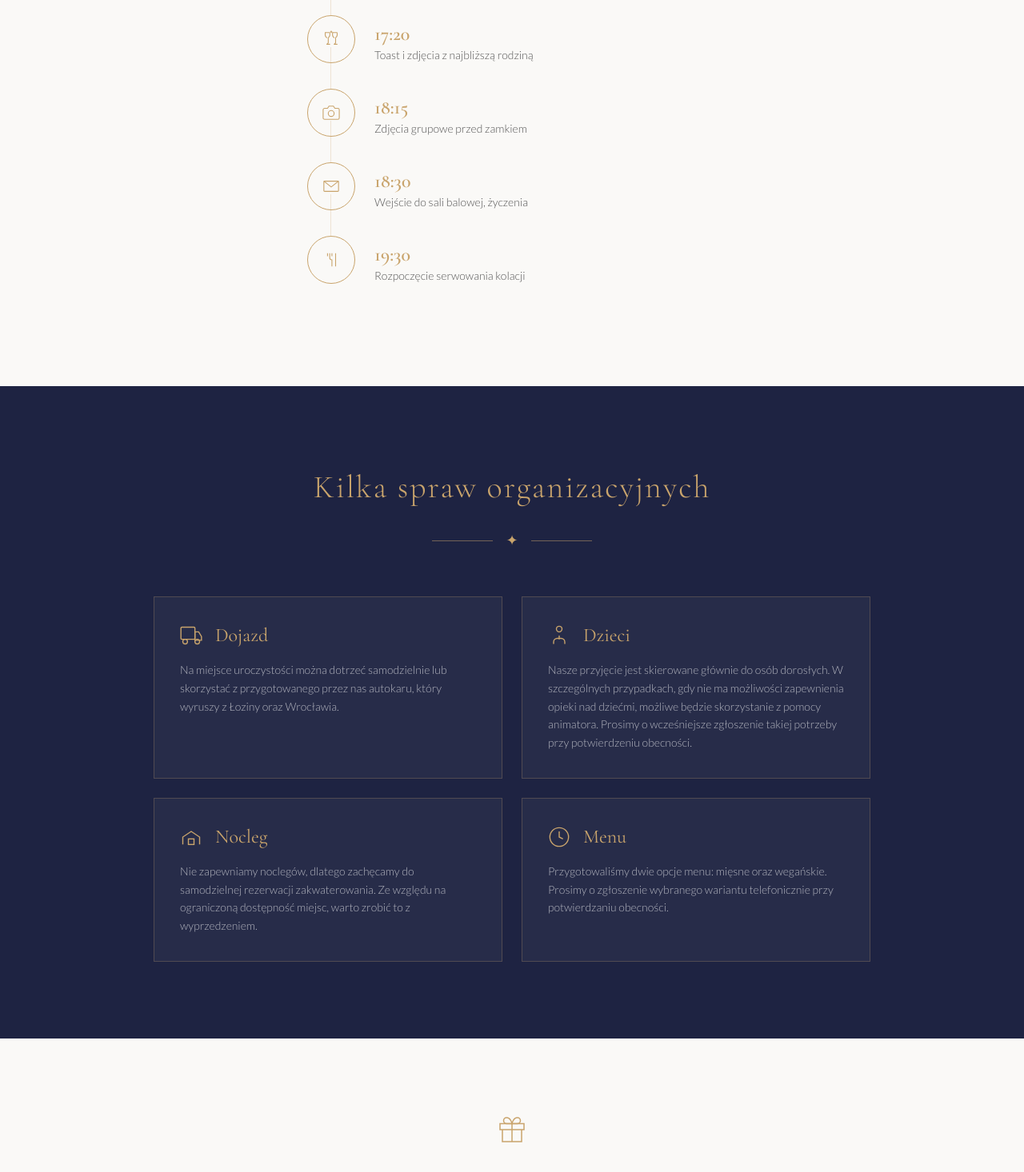
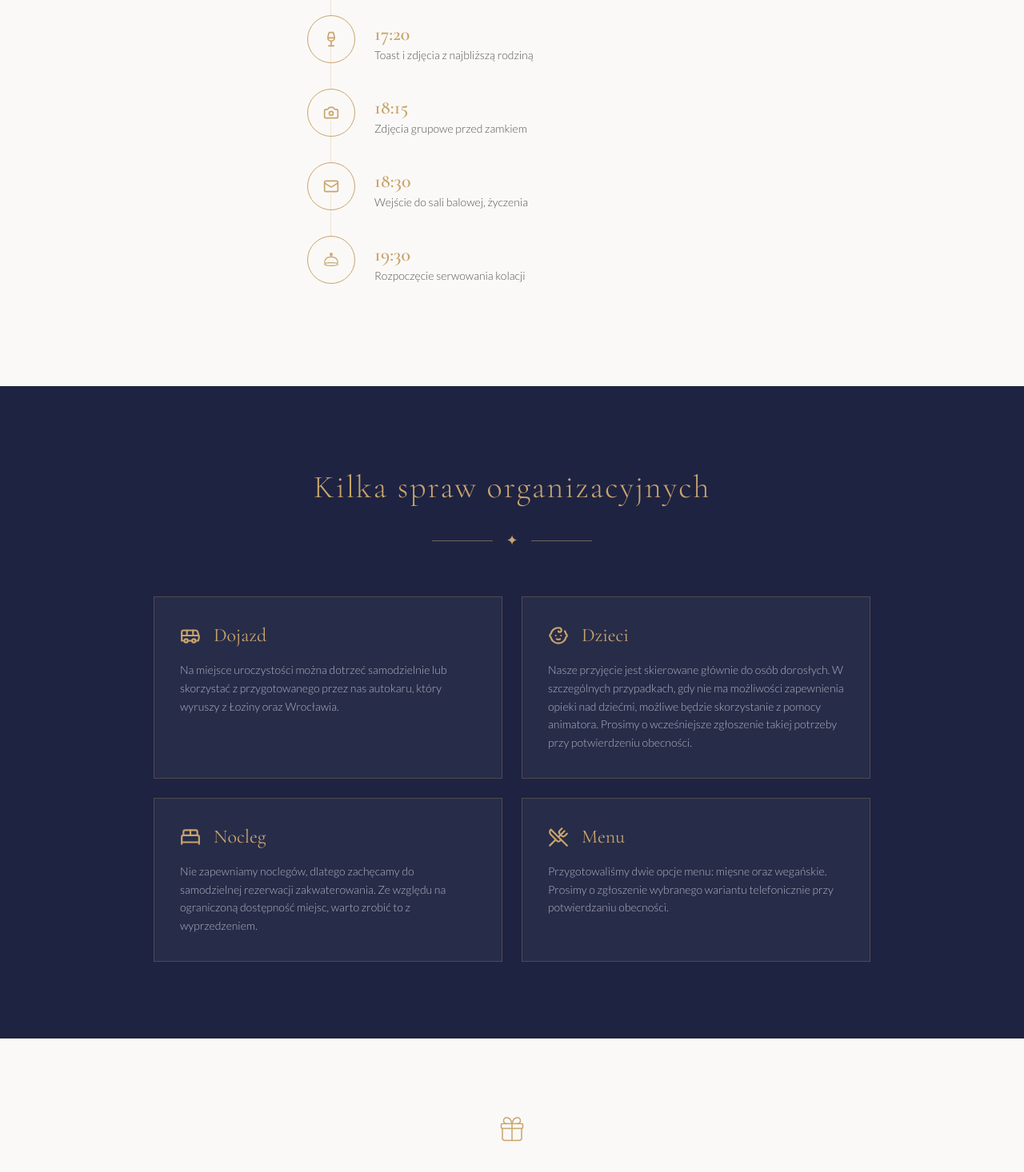
Before and after one commit to mbanaszkiewicz/paweldariaslub, a Next.js app: page / in a window 1280 px wide. Shown: the part 1440-2906 px from the top of the page at 80% size. Built offline with nearby package versions, Linux system fonts and the light colour scheme; no server answers.

Commit message:
rework icons

```diff
--- a/components/ContactSection.tsx
+++ b/components/ContactSection.tsx
@@ -1,3 +1,4 @@
+import { User, Phone } from "lucide-react";
 import { weddingData } from "@/config/wedding";
 
 export default function ContactSection() {
@@ -17,10 +18,7 @@ export default function ContactSection() {
               style={{ borderColor: "rgba(201,164,108,0.35)" }}
             >
               <div className="flex justify-center mb-4" style={{ color: "var(--secondary)" }}>
-                <svg width="28" height="28" viewBox="0 0 24 24" fill="none" stroke="currentColor" strokeWidth="1.2">
-                  <circle cx="12" cy="7" r="4"/>
-                  <path d="M4 21v-2a6 6 0 0 1 6-6h4a6 6 0 0 1 6 6v2"/>
-                </svg>
+                <User size={28} strokeWidth={1.2} />
               </div>
 
               <p
@@ -47,9 +45,7 @@ export default function ContactSection() {
                   className="inline-flex items-center gap-2 text-sm transition-opacity hover:opacity-70"
                   style={{ color: "#666", fontFamily: "var(--font-lato)", fontWeight: 300 }}
                 >
-                  <svg width="14" height="14" viewBox="0 0 24 24" fill="none" stroke="currentColor" strokeWidth="1.5">
-                    <path d="M22 16.92v3a2 2 0 0 1-2.18 2 19.79 19.79 0 0 1-8.63-3.07A19.5 19.5 0 0 1 4.69 12 19.79 19.79 0 0 1 1.61 3.35 2 2 0 0 1 3.58 1h3a2 2 0 0 1 2 1.72 12.84 12.84 0 0 0 .7 2.81 2 2 0 0 1-.45 2.11L7.91 8.96a16 16 0 0 0 6.13 6.13l1.27-1.27a2 2 0 0 1 2.11-.45 12.84 12.84 0 0 0 2.81.7A2 2 0 0 1 22 16.92z"/>
-                  </svg>
+                  <Phone size={14} strokeWidth={1.5} />
                   {c.phone}
                 </a>
               )}
--- a/components/GiftSection.tsx
+++ b/components/GiftSection.tsx
@@ -1,20 +1,12 @@
+import { Gift } from "lucide-react";
 import { weddingData } from "@/config/wedding";
 
 export default function GiftSection() {
   return (
     <section className="py-24 px-6" style={{ background: "#faf9f7" }}>
       <div className="max-w-xl mx-auto text-center">
-        <div
-          className="flex justify-center mb-6"
-          style={{ color: "var(--secondary)" }}
-        >
-          <svg width="36" height="36" viewBox="0 0 24 24" fill="none" stroke="currentColor" strokeWidth="1">
-            <path d="M20 12v10H4V12"/>
-            <path d="M22 7H2v5h20V7z"/>
-            <line x1="12" y1="22" x2="12" y2="7"/>
-            <path d="M12 7H7.5a2.5 2.5 0 0 1 0-5C11 2 12 7 12 7z"/>
-            <path d="M12 7h4.5a2.5 2.5 0 0 0 0-5C13 2 12 7 12 7z"/>
-          </svg>
+        <div className="flex justify-center mb-6" style={{ color: "var(--secondary)" }}>
+          <Gift size={36} strokeWidth={1} />
         </div>
 
         <h2 className="section-title">W temacie prezentów</h2>
--- a/components/InfoCards.tsx
+++ b/components/InfoCards.tsx
@@ -1,33 +1,11 @@
+import { Bus, Baby, BedDouble, UtensilsCrossed } from "lucide-react";
 import { weddingData } from "@/config/wedding";
 
 const icons: Record<string, React.ReactNode> = {
-  Dojazd: (
-    <svg width="28" height="28" viewBox="0 0 24 24" fill="none" stroke="currentColor" strokeWidth="1.2">
-      <rect x="1" y="3" width="15" height="13" rx="1"/>
-      <path d="M16 8h4l3 5v4h-7V8z"/>
-      <circle cx="5.5" cy="18.5" r="2.5"/>
-      <circle cx="18.5" cy="18.5" r="2.5"/>
-    </svg>
-  ),
-  Dzieci: (
-    <svg width="28" height="28" viewBox="0 0 24 24" fill="none" stroke="currentColor" strokeWidth="1.2">
-      <circle cx="12" cy="5" r="3"/>
-      <path d="M6 21v-2a4 4 0 0 1 4-4h4a4 4 0 0 1 4 4v2"/>
-      <path d="M12 12v4"/>
-    </svg>
-  ),
-  Nocleg: (
-    <svg width="28" height="28" viewBox="0 0 24 24" fill="none" stroke="currentColor" strokeWidth="1.2">
-      <path d="M3 20v-8l9-6 9 6v8"/>
-      <rect x="9" y="14" width="6" height="6"/>
-    </svg>
-  ),
-  Menu: (
-    <svg width="28" height="28" viewBox="0 0 24 24" fill="none" stroke="currentColor" strokeWidth="1.2">
-      <path d="M12 2a10 10 0 1 0 0 20A10 10 0 0 0 12 2z"/>
-      <path d="M12 6v6l4 2"/>
-    </svg>
-  )
+  Dojazd: <Bus size={26} />,
+  Dzieci: <Baby size={26} />,
+  Nocleg: <BedDouble size={26} />,
+  Menu: <UtensilsCrossed size={26} />
 };
 
 export default function InfoCards() {
@@ -52,11 +30,7 @@ export default function InfoCards() {
                 <div style={{ color: "var(--secondary)" }}>{icons[item.title]}</div>
                 <h3
                   className="text-2xl"
-                  style={{
-                    fontFamily: "var(--font-cormorant)",
-                    color: "var(--secondary)",
-                    fontWeight: 400
-                  }}
+                  style={{ fontFamily: "var(--font-cormorant)", color: "var(--secondary)", fontWeight: 400 }}
                 >
                   {item.title}
                 </h3>
--- a/components/PhotoUpload.tsx
+++ b/components/PhotoUpload.tsx
@@ -1,6 +1,7 @@
 "use client";
 
 import { QRCodeSVG } from "qrcode.react";
+import { Camera } from "lucide-react";
 import { weddingData } from "@/config/wedding";
 
 export default function PhotoUpload() {
@@ -8,10 +9,7 @@ export default function PhotoUpload() {
     <section className="py-24 px-6" style={{ backgroundColor: "var(--primary)" }}>
       <div className="max-w-xl mx-auto text-center">
         <div className="flex justify-center mb-6" style={{ color: "var(--secondary)" }}>
-          <svg width="36" height="36" viewBox="0 0 24 24" fill="none" stroke="currentColor" strokeWidth="1">
-            <path d="M23 19a2 2 0 0 1-2 2H3a2 2 0 0 1-2-2V8a2 2 0 0 1 2-2h4l2-3h6l2 3h4a2 2 0 0 1 2 2z"/>
-            <circle cx="12" cy="13" r="4"/>
-          </svg>
+          <Camera size={36} strokeWidth={1} />
         </div>
 
         <h2 className="section-title">Wasze zdjęcia</h2>
--- a/components/Schedule.tsx
+++ b/components/Schedule.tsx
@@ -1,26 +1,22 @@
+import { Wine, Camera, Mail } from "lucide-react";
 import { weddingData } from "@/config/wedding";
 
 const icons = [
-  // rings
-  <svg key="rings" width="22" height="22" viewBox="0 0 24 24" fill="none" stroke="currentColor" strokeWidth="1.2"><circle cx="8" cy="12" r="5"/><circle cx="16" cy="12" r="5"/></svg>,
-  // two wine glasses clinking
-  <svg key="toast" width="22" height="22" viewBox="0 0 24 24" fill="none" stroke="currentColor" strokeWidth="1.2" strokeLinecap="round" strokeLinejoin="round">
-    {/* left glass */}
-    <path d="M4 3 L10 3 C10 3 11 8 8 10 L8 17 L6 19 L10 19"/>
-    <path d="M4 3 C4 3 3 8 6 10"/>
-    {/* right glass */}
-    <path d="M14 3 L20 3 C20 3 21 8 18 10 L18 17 L16 19 L20 19"/>
-    <path d="M14 3 C14 3 13 8 16 10"/>
-    {/* clink sparkle */}
-    <line x1="11" y1="2" x2="13" y2="2"/>
-    <line x1="12" y1="1" x2="12" y2="3"/>
+  // two wedding bands
+  <svg key="rings" width="22" height="22" viewBox="0 0 24 24" fill="none" stroke="currentColor" strokeWidth="1.4" strokeLinecap="round">
+    <circle cx="9" cy="12" r="5"/>
+    <circle cx="15" cy="12" r="5"/>
   </svg>,
-  // camera
-  <svg key="camera" width="22" height="22" viewBox="0 0 24 24" fill="none" stroke="currentColor" strokeWidth="1.2"><path d="M23 19a2 2 0 0 1-2 2H3a2 2 0 0 1-2-2V8a2 2 0 0 1 2-2h4l2-3h6l2 3h4a2 2 0 0 1 2 2z"/><circle cx="12" cy="13" r="4"/></svg>,
-  // envelope / gift
-  <svg key="envelope" width="22" height="22" viewBox="0 0 24 24" fill="none" stroke="currentColor" strokeWidth="1.2"><rect x="2" y="5" width="20" height="14" rx="1"/><polyline points="2,5 12,13 22,5"/></svg>,
-  // fork & knife
-  <svg key="dinner" width="22" height="22" viewBox="0 0 24 24" fill="none" stroke="currentColor" strokeWidth="1.2"><line x1="18" y1="3" x2="18" y2="21"/><path d="M10 3v6a3 3 0 0 0 3 3h0v9"/><path d="M7 3v4"/><path d="M13 3v4"/></svg>
+  <Wine key="toast" size={20} />,
+  <Camera key="camera" size={20} />,
+  <Mail key="wishes" size={20} />,
+  // serving cloche
+  <svg key="cloche" width="22" height="22" viewBox="0 0 24 24" fill="none" stroke="currentColor" strokeWidth="1.4" strokeLinecap="round">
+    <ellipse cx="12" cy="18" rx="9" ry="2"/>
+    <path d="M3 16 Q3 8 12 8 Q21 8 21 16"/>
+    <line x1="12" y1="8" x2="12" y2="5"/>
+    <circle cx="12" cy="4.5" r="1.5"/>
+  </svg>
 ];
 
 export default function Schedule() {
@@ -51,11 +47,7 @@ export default function Schedule() {
             <div className="pt-3">
               <p
                 className="text-2xl leading-none"
-                style={{
-                  fontFamily: "var(--font-cormorant)",
-                  color: "var(--secondary)",
-                  fontWeight: 600
-                }}
+                style={{ fontFamily: "var(--font-cormorant)", color: "var(--secondary)", fontWeight: 600 }}
               >
                 {item.time}
               </p>
--- a/package.json
+++ b/package.json
@@ -8,6 +8,7 @@
     "start": "next start"
   },
   "dependencies": {
+    "lucide-react": "^1.17.0",
     "next": "^15.3.3",
     "qrcode.react": "^4.2.0",
     "react": "^19.0.0",
```
Also changed, not shown: 1 other file (tests, documents, lock files or other folders).
